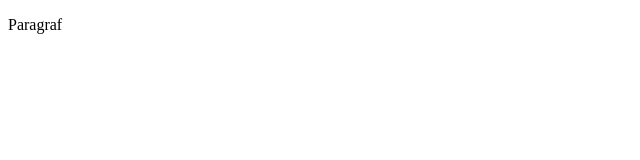
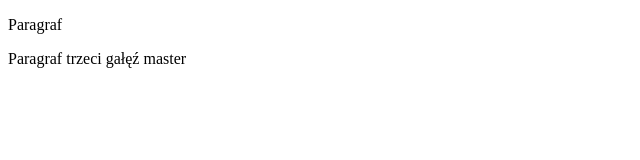
Before and after one commit to antonbond27/gitjestgit, a plain HTML site: page index.html in a window 1280 px wide. Shown: the whole page, without its empty margins (0-640 px from the left). Drawn offline with Linux system fonts and the light colour scheme.

Commit message:
trzeci paragraf

```diff
--- a/index.html
+++ b/index.html
@@ -8,5 +8,6 @@
 </head>
 <body>
     <p>Paragraf</p>
+    <p>Paragraf trzeci gałęź master</p>
 </body>
 </html>
```
